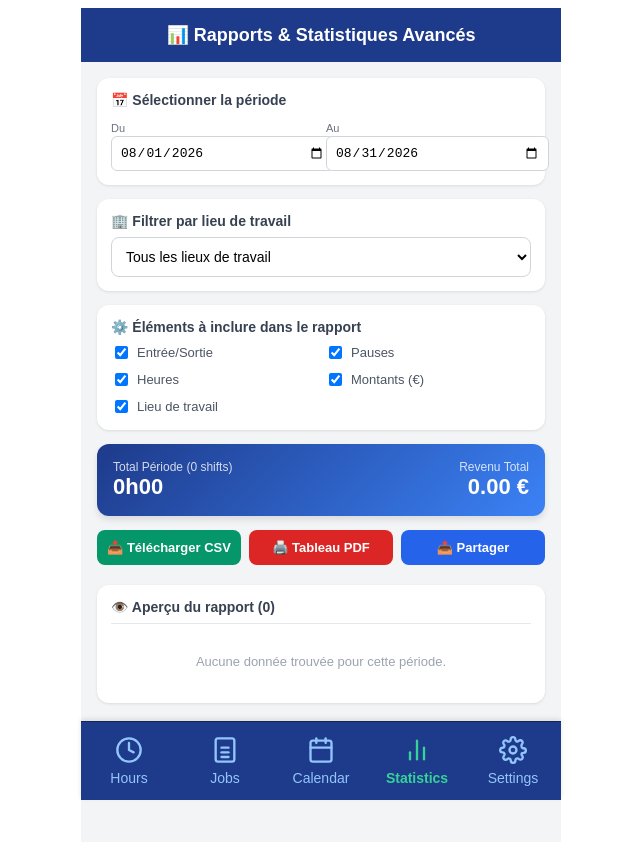
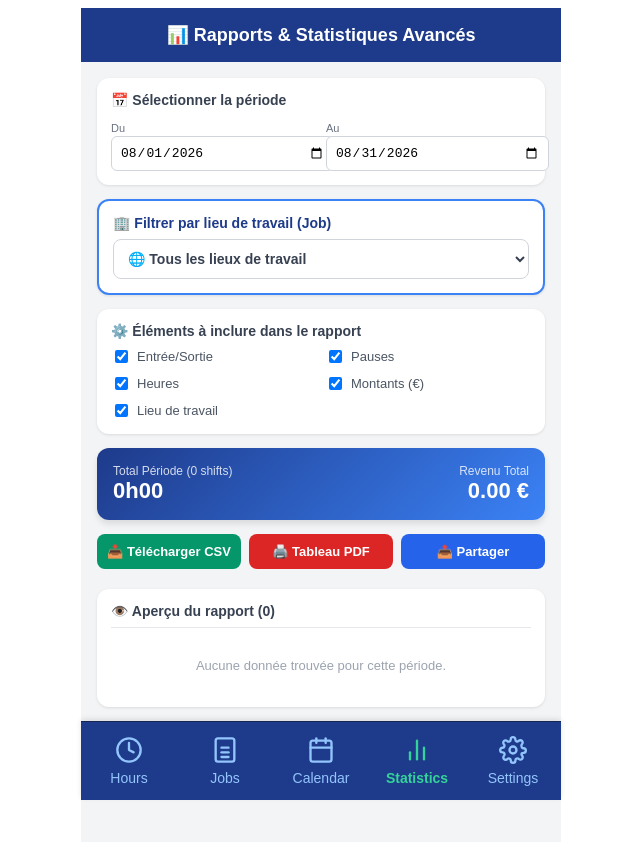
Before and after one commit to NminaN85/Monshift, a Next.js app: page /stats in a window 1280 px wide. Shown: the top 842 px of the page, without its empty margins (319-959 px from the left). Built offline with nearby package versions, Linux system fonts and the light colour scheme.

Commit message:
Update page.tsx

```diff
--- a/src/app/stats/page.tsx
+++ b/src/app/stats/page.tsx
@@ -23,7 +23,7 @@ const texts: Record<string, any> = {
   fr: {
     title: "Rapports & Statistiques Avancés",
     selectPeriod: "Sélectionner la période",
-    selectJobFilter: "Filtrer par lieu de travail",
+    selectJobFilter: "Filtrer par lieu de travail (Job)",
     allJobs: "Tous les lieux de travail",
     from: "Du",
     to: "Au",
@@ -43,13 +43,12 @@ const texts: Record<string, any> = {
     noData: "Aucune donnée trouvée pour cette période.",
     paid: "Payée",
     unpaid: "Non",
-    closeWindow: "Fermer la fenêtre / Retour",
-    csvSuccess: "Fichier CSV généré avec succès !"
+    closeWindow: "Fermer la fenêtre / Retour"
   },
   en: {
     title: "Advanced Reports & Stats",
     selectPeriod: "Select Period",
-    selectJobFilter: "Filter by workplace",
+    selectJobFilter: "Filter by workplace (Job)",
     allJobs: "All workplaces",
     from: "From",
     to: "To",
@@ -69,13 +68,12 @@ const texts: Record<string, any> = {
     noData: "No data found for this period.",
     paid: "Paid",
     unpaid: "Unpaid",
-    closeWindow: "Close Window / Back",
-    csvSuccess: "CSV file generated successfully!"
+    closeWindow: "Close Window / Back"
   },
   ar: {
     title: "التقارير والإحصائيات المتقدمة",
     selectPeriod: "تحديد الفترة الزمنية",
-    selectJobFilter: "فلترة حسب مكان العمل",
+    selectJobFilter: "فلترة حسب مكان العمل (الشركة)",
     allJobs: "جميع أماكن العمل",
     from: "من تاريخ",
     to: "إلى تاريخ",
@@ -95,8 +93,7 @@ const texts: Record<string, any> = {
     noData: "لا توجد بيانات مسجلة في هذه الفترة.",
     paid: "مدفوع",
     unpaid: "غير مدفوع",
-    closeWindow: "إغلاق النافذة / العودة للتطبيق",
-    csvSuccess: "تم تجهيز ملف CSV بنجاح!"
+    closeWindow: "إغلاق النافذة / العودة للتطبيق"
   }
 };
 
@@ -108,7 +105,7 @@ export default function StatsPage() {
 
   const [startDate, setStartDate] = useState("");
   const [endDate, setEndDate] = useState("");
-  const [selectedJobFilter, setSelectedJobFilter] = useState("ALL"); // فلتر مكان العمل
+  const [selectedJobFilter, setSelectedJobFilter] = useState("ALL");
 
   const [includeTime, setIncludeTime] = useState(true);
   const [includeBreaks, setIncludeBreaks] = useState(true);
@@ -118,9 +115,7 @@ export default function StatsPage() {
 
   useEffect(() => {
     const savedSymbol = localStorage.getItem("monshift_symbol");
-    if (savedSymbol) {
-      setCurrencySymbol(savedSymbol);
-    }
+    if (savedSymbol) setCurrencySymbol(savedSymbol);
 
     const savedLang = localStorage.getItem("monshift_lang");
     if (savedLang) setLang(savedLang);
@@ -129,7 +124,16 @@ export default function StatsPage() {
     if (savedHistory) setHistory(JSON.parse(savedHistory));
 
     const savedJobs = localStorage.getItem("monshift_jobs");
-    if (savedJobs) setJobs(JSON.parse(savedJobs));
+    if (savedJobs) {
+      setJobs(JSON.parse(savedJobs));
+    } else {
+      // جلب تجريبي لو الـ localstorage فيه أماكن عمل مسجلة بأسماء مختلفة
+      const defaultJobs = [
+        { id: "1", name: "Job A", rate: 15, color: "#3b82f6" },
+        { id: "2", name: "Job B", rate: 18, color: "#10b981" }
+      ];
+      setJobs(defaultJobs);
+    }
 
     const now = new Date();
     const firstDay = new Date(now.getFullYear(), now.getMonth(), 1).toISOString().split("T")[0];
@@ -185,7 +189,6 @@ export default function StatsPage() {
     return { netMins, formattedTime, amount, job };
   };
 
-  // تصفية الورديات حسب التاريخ وحسب مكان العمل المختار
   const getFilteredShifts = () => {
     let allShifts: { date: string; shift: ShiftRecord }[] = [];
 
@@ -211,7 +214,6 @@ export default function StatsPage() {
       }
     });
 
-    // تطبيق فلتر مكان العمل (Job Filter)
     if (selectedJobFilter !== "ALL") {
       allShifts = allShifts.filter(({ shift }) => shift.jobId === selectedJobFilter);
     }
@@ -372,9 +374,7 @@ export default function StatsPage() {
     printWindow.document.write(tableHTML);
     printWindow.document.close();
     printWindow.focus();
-    setTimeout(() => {
-      printWindow.print();
-    }, 500);
+    setTimeout => { printWindow.print(); }, 500;
   };
 
   const handleShareReport = () => {
@@ -399,7 +399,7 @@ export default function StatsPage() {
 
       <div style={{ padding: "16px" }}>
 
-        {/* صندوق تحديد المدة */}
+        {/* تحديد المدة */}
         <div style={{ background: "white", padding: "14px", borderRadius: "12px", boxShadow: "0 1px 3px rgba(0,0,0,0.1)", marginBottom: "14px" }}>
           <div style={{ fontWeight: "bold", fontSize: "14px", color: "#374151", marginBottom: "10px" }}>📅 {t.selectPeriod}</div>
           <div style={{ display: "flex", gap: "10px" }}>
@@ -424,22 +424,22 @@ export default function StatsPage() {
           </div>
         </div>
 
-        {/* فلتر مكان العمل (Job Filter) */}
-        <div style={{ background: "white", padding: "14px", borderRadius: "12px", boxShadow: "0 1px 3px rgba(0,0,0,0.1)", marginBottom: "14px" }}>
-          <div style={{ fontWeight: "bold", fontSize: "14px", color: "#374151", marginBottom: "8px" }}>🏢 {t.selectJobFilter}</div>
+        {/* فلتر مكان العمل (Job Filter) الواضح والمضمون */}
+        <div style={{ background: "white", padding: "14px", borderRadius: "12px", boxShadow: "0 1px 3px rgba(0,0,0,0.1)", marginBottom: "14px", border: "2px solid #3b82f6" }}>
+          <div style={{ fontWeight: "bold", fontSize: "14px", color: "#1e3a8a", marginBottom: "8px" }}>🏢 {t.selectJobFilter}</div>
           <select
             value={selectedJobFilter}
             onChange={(e) => setSelectedJobFilter(e.target.value)}
-            style={{ width: "100%", padding: "10px", borderRadius: "8px", border: "1px solid #d1d5db", fontSize: "14px", background: "white", outline: "none" }}
+            style={{ width: "100%", padding: "10px", borderRadius: "8px", border: "1px solid #d1d5db", fontSize: "14px", background: "white", outline: "none", fontWeight: "bold", color: "#374151" }}
           >
-            <option value="ALL">{t.allJobs}</option>
+            <option value="ALL">🌐 {t.allJobs}</option>
             {jobs.map(job => (
-              <option key={job.id} value={job.id}>{job.name} ({job.rate} {currencySymbol}/h)</option>
+              <option key={job.id} value={job.id}>💼 {job.name} ({job.rate} {currencySymbol}/h)</option>
             ))}
           </select>
         </div>
 
-        {/* خيارات عناصر التقرير */}
+        {/* عناصر التقرير */}
         <div style={{ background: "white", padding: "14px", borderRadius: "12px", boxShadow: "0 1px 3px rgba(0,0,0,0.1)", marginBottom: "14px" }}>
           <div style={{ fontWeight: "bold", fontSize: "14px", color: "#374151", marginBottom: "8px" }}>⚙️ {t.includeElements}</div>
           <div style={{ display: "grid", gridTemplateColumns: "1fr 1fr", gap: "8px", fontSize: "13px", color: "#4b5563" }}>
@@ -488,6 +488,7 @@ export default function StatsPage() {
             {t.pdfBtn}
           </button>
           <button
+            onClick
             onClick={handleShareReport}
             style={{ flex: 1, background: "#2563eb", color: "white", border: "none", padding: "10px", borderRadius: "8px", fontSize: "13px", fontWeight: "bold", cursor: "pointer" }}
           >
@@ -495,7 +496,7 @@ export default function StatsPage() {
           </button>
         </div>
 
-        {/* معاينة حية */}
+        {/* المعاينة الحية */}
         <div style={{ background: "white", padding: "14px", borderRadius: "12px", boxShadow: "0 1px 3px rgba(0,0,0,0.1)" }}>
           <div style={{ fontWeight: "bold", fontSize: "14px", color: "#374151", marginBottom: "10px", borderBottom: "1px solid #e5e7eb", paddingBottom: "8px" }}>
             👁️ {t.previewTitle} ({filteredShifts.length})
```
